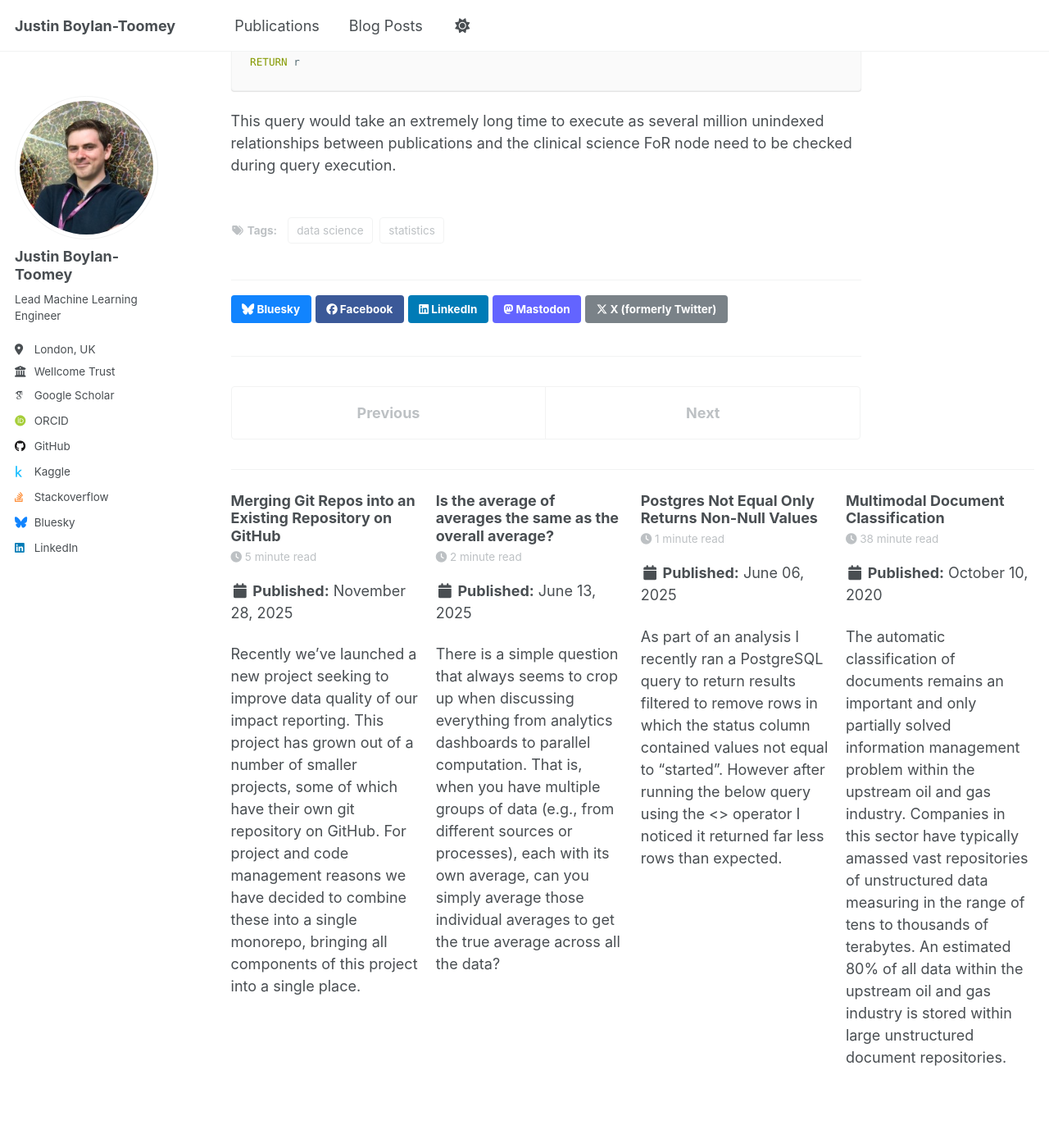
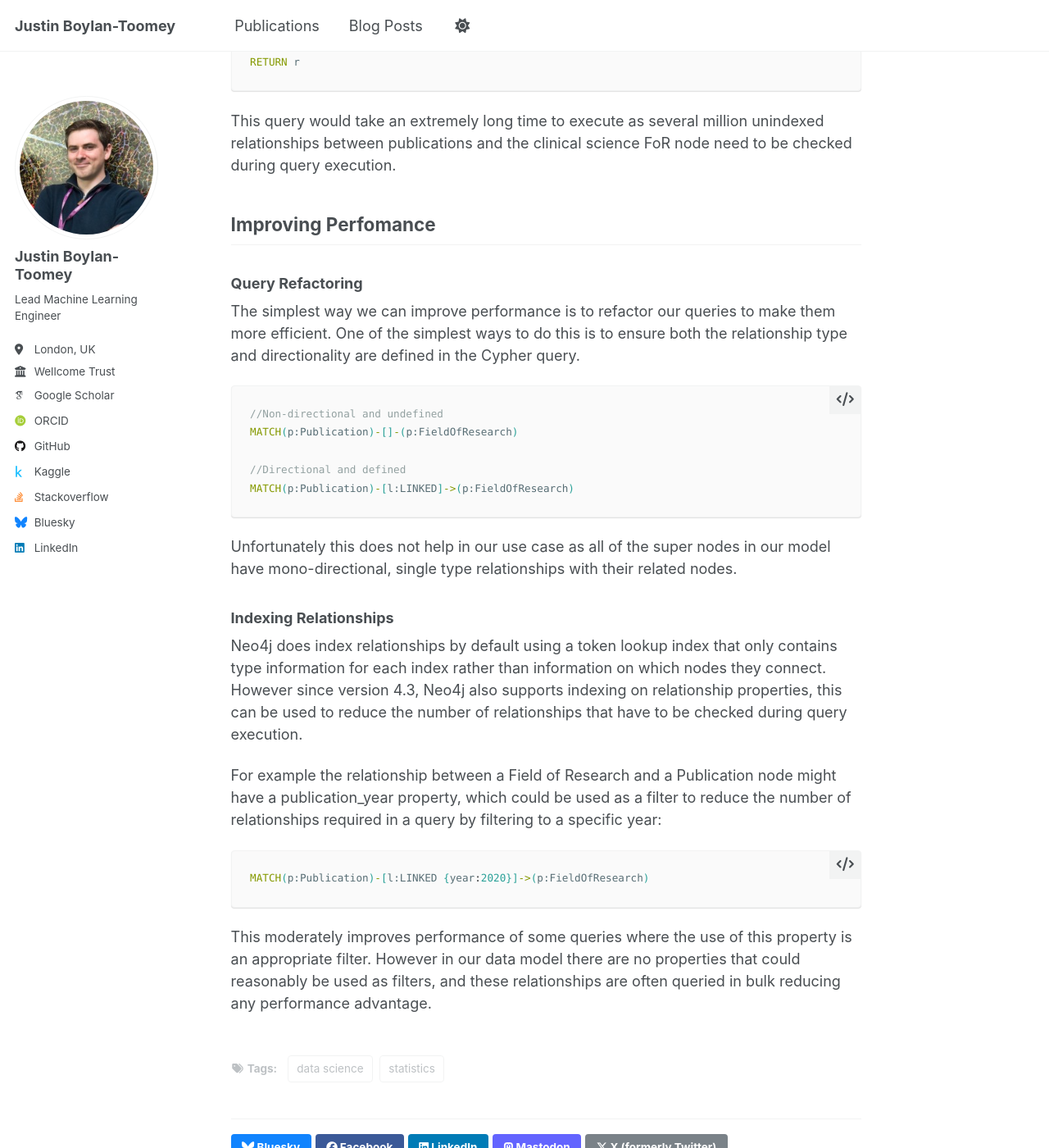
Before and after one commit to justinbt1/justinbt1.github.io, a Jekyll site: the page built from _posts/2024-02-26-super-nodes.md, in a window 1280 px wide and 1400 px high, scrolled down 1731 px. Shown: the whole window at 82% size. Built offline with Jekyll 4.4.1, drawn with Linux system fonts in a browser that asks for light colours; some web fonts are replaced; a script that is not in the unit is left out; some of the changed text lies outside the part shown.

Commit message:
sql_post

````diff
--- a/_posts/2024-02-26-super-nodes.md
+++ b/_posts/2024-02-26-super-nodes.md
@@ -38,3 +38,28 @@ RETURN r
 ```
 
 This query would take an extremely long time to execute as several million unindexed relationships between publications and the clinical science FoR node need to be checked during query execution.
+
+## Improving Perfomance
+### Query Refactoring
+The simplest way we can improve performance is to refactor our queries to make them more efficient. One of the simplest ways to do this is to ensure both the relationship type and directionality are defined in the Cypher query.
+
+```cypher
+//Non-directional and undefined
+MATCH(p:Publication)-[]-(p:FieldOfResearch)
+
+//Directional and defined
+MATCH(p:Publication)-[l:LINKED]->(p:FieldOfResearch)
+```
+
+Unfortunately this does not help in our use case as all of the super nodes in our model have mono-directional, single type relationships with their related nodes.
+
+### Indexing Relationships
+Neo4j does index relationships by default using a token lookup index that only contains type information for each index rather than information on which nodes they connect. However since version 4.3, Neo4j also supports indexing on relationship properties, this can be used to reduce the number of relationships that have to be checked during query execution.
+
+For example the relationship between a Field of Research and a Publication node might have a publication_year property,  which could be used as a filter to reduce the number of relationships required in a query by filtering to a specific year:
+
+```cypher
+MATCH(p:Publication)-[l:LINKED {year:2020}]->(p:FieldOfResearch)
+```
+
+This moderately improves performance of some queries where the use of this property is an appropriate filter. However in our data model there are no properties that could reasonably be used as filters, and these relationships are often queried in bulk reducing any performance advantage.
````
